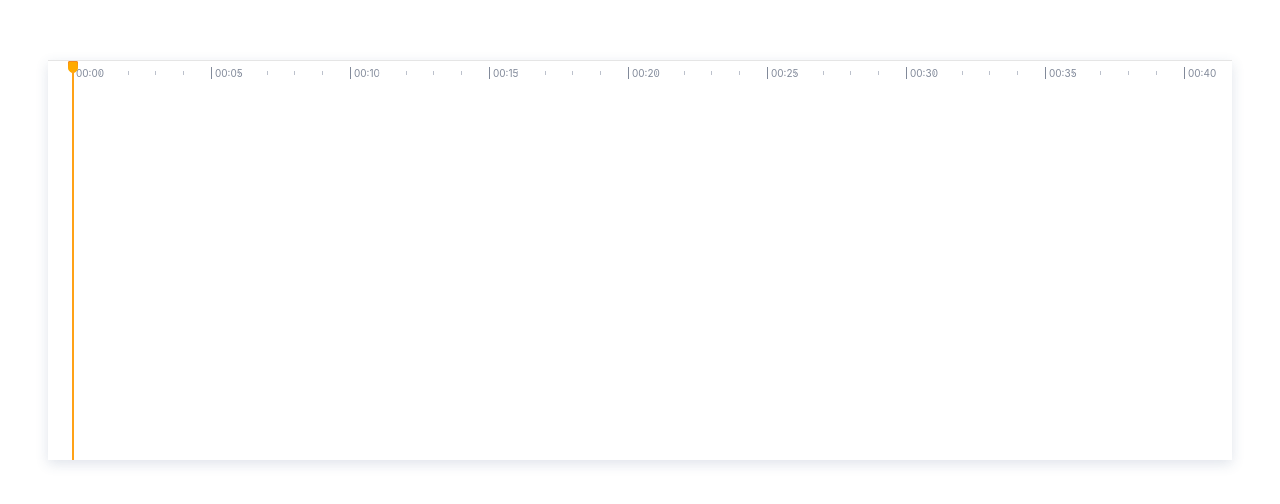
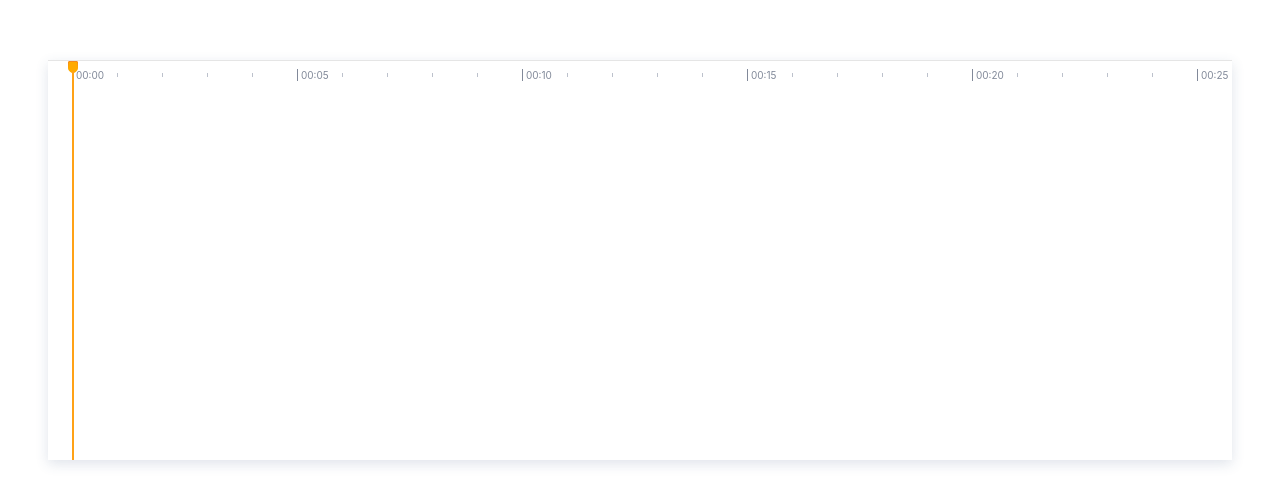
Before and after one commit to LucasWang474/timeline-editor, a React (Vite) app: page / in a window 1280 px wide. Shown: the part 140-644 px from the top of the page. Built offline with nearby package versions, Linux system fonts and the light colour scheme.

Commit message:
Make code more flexible by adding PIXEL_PER_SECOND

```diff
--- a/package.json
+++ b/package.json
@@ -11,6 +11,7 @@
   },
   "dependencies": {
     "@emotion/css": "^11.11.2",
+    "ahooks": "^3.8.0",
     "moment": "^2.30.1",
     "polished": "^4.3.1",
     "react": "^18.3.1",
--- a/src/components/timeline-editor/const.ts
+++ b/src/components/timeline-editor/const.ts
@@ -1 +1,2 @@
 export const TimelinePaddingLeft = 24;
+export const PIXEL_PER_SECOND = 45;
--- a/src/components/timeline-editor/time-pointer/index.tsx
+++ b/src/components/timeline-editor/time-pointer/index.tsx
@@ -1,7 +1,7 @@
 import { FC, useMemo } from 'react';
 import { stopEvent } from '@/utils/event';
 import { css, cx } from '@emotion/css';
-import { TimelinePaddingLeft } from '@/components/timeline-editor/const';
+import { PIXEL_PER_SECOND, TimelinePaddingLeft } from '@/components/timeline-editor/const';
 
 const HeadSVGWidth = 10;
 const LineWidth = 2;
@@ -24,7 +24,7 @@ export const TimelinePointer: FC<TimelinePointerProps> = (props) => {
     <div
       className={cx(cls.wrap, className)}
       style={{
-        transform: `translateX(${time + (TimelinePaddingLeft - LineLeft)}px)`,
+        transform: `translateX(${time * PIXEL_PER_SECOND + (TimelinePaddingLeft - LineLeft)}px)`,
       }}
     >
       <div onMouseDown={stopEvent} className={cls.svgWrap}>
--- a/src/components/timeline-editor/timeline-axis/index.tsx
+++ b/src/components/timeline-editor/timeline-axis/index.tsx
@@ -1,7 +1,9 @@
-import classNames from 'classnames';
-import { FC, useMemo } from 'react';
+import { FC, useMemo, useRef } from 'react';
 import { formatSeconds } from '@/utils/time';
-import { css } from '@emotion/css';
+import { css, cx } from '@emotion/css';
+import { PIXEL_PER_SECOND } from '@/components/timeline-editor/const';
+import { transitions } from 'polished';
+import { useSize } from 'ahooks';
 
 type LineItem = {
   time: number;
@@ -17,32 +19,36 @@ export const TimelineAxis: FC<TimelineAxisProps> = (props) => {
 
   const cls = useStyles();
 
-  const totalTime = 40; // 10s
+  const refContainer = useRef<HTMLDivElement>(null);
+  const size = useSize(refContainer);
+  const totalWidth = size?.width ?? 0;
+
   const boldStep = 5; // 5s
   const lines: LineItem[] = useMemo(() => {
     const res: LineItem[] = [];
 
-    let curTime = 0;
-    while (curTime <= totalTime) {
+    let curSeconds = 0;
+    while (curSeconds * PIXEL_PER_SECOND <= totalWidth) {
       res.push({
-        time: curTime,
-        bold: curTime % boldStep === 0,
+        time: curSeconds,
+        bold: curSeconds % boldStep === 0,
       });
-      curTime++;
+      curSeconds++;
     }
 
     return res;
-  }, []);
+  }, [totalWidth]);
 
   return (
-    <div className={classNames(cls.wrap, className)}>
+    <div className={cx(cls.wrap, className)} ref={refContainer}>
       <div className={cls.linesWrap}>
         {lines.map((line) => {
           return (
             <div
               key={line.time}
-              className={classNames(cls.line, { [cls.bold]: line.bold })}
+              className={cx(cls.line, { [cls.bold]: line.bold })}
               data-time={line.bold ? formatSeconds(line.time) : void 0}
+              style={{ transform: `translateX(${line.time * PIXEL_PER_SECOND}px)` }}
             />
           );
         })}
@@ -55,29 +61,30 @@ function useStyles() {
   return useMemo(() => {
     return {
       wrap: css({
-        width: '98%',
+        cursor: 'pointer',
       }),
       linesWrap: css({
-        width: '100%',
-        minWidth: '600px',
-        display: 'flex',
-        alignItems: 'center',
-        justifyContent: 'space-between',
         position: 'relative',
-        cursor: 'pointer',
+        height: 16,
       }),
       line: css({
-        height: '4px',
-        width: '1px',
+        position: 'absolute',
+        left: 0,
+        zIndex: 1,
+        top: '50%',
+        width: 1,
+        height: 4,
+        marginTop: -2,
         background: 'var(--textDisabled)',
-        position: 'relative',
-        fontSize: '12px',
+
+        ...transitions(['transform'], '0.1s ease'),
+
         '&::after': {
           content: 'attr(data-time)',
           position: 'absolute',
-          left: '4px',
-          top: '-9px',
-          fontSize: '20px',
+          left: 4,
+          top: -9,
+          fontSize: 20,
           transform: 'scale(0.5)',
           transformOrigin: 'left center',
           color: 'var(--textSupport)',
@@ -86,6 +93,7 @@ function useStyles() {
       bold: css({
         background: 'var(--textSupport)',
         height: '12px',
+        marginTop: -6,
       }),
     };
   }, []);
```
Also changed, not shown: 1 other file (tests, documents, lock files or other folders).
